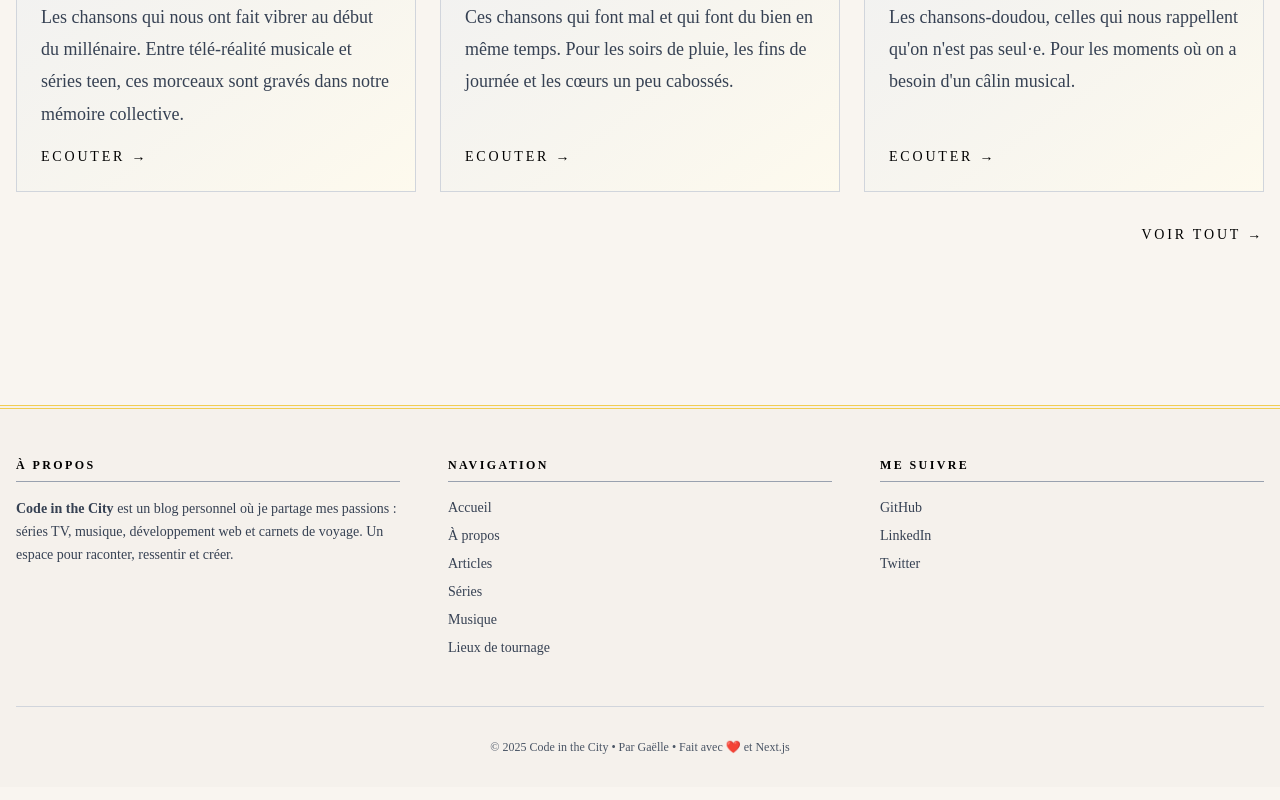
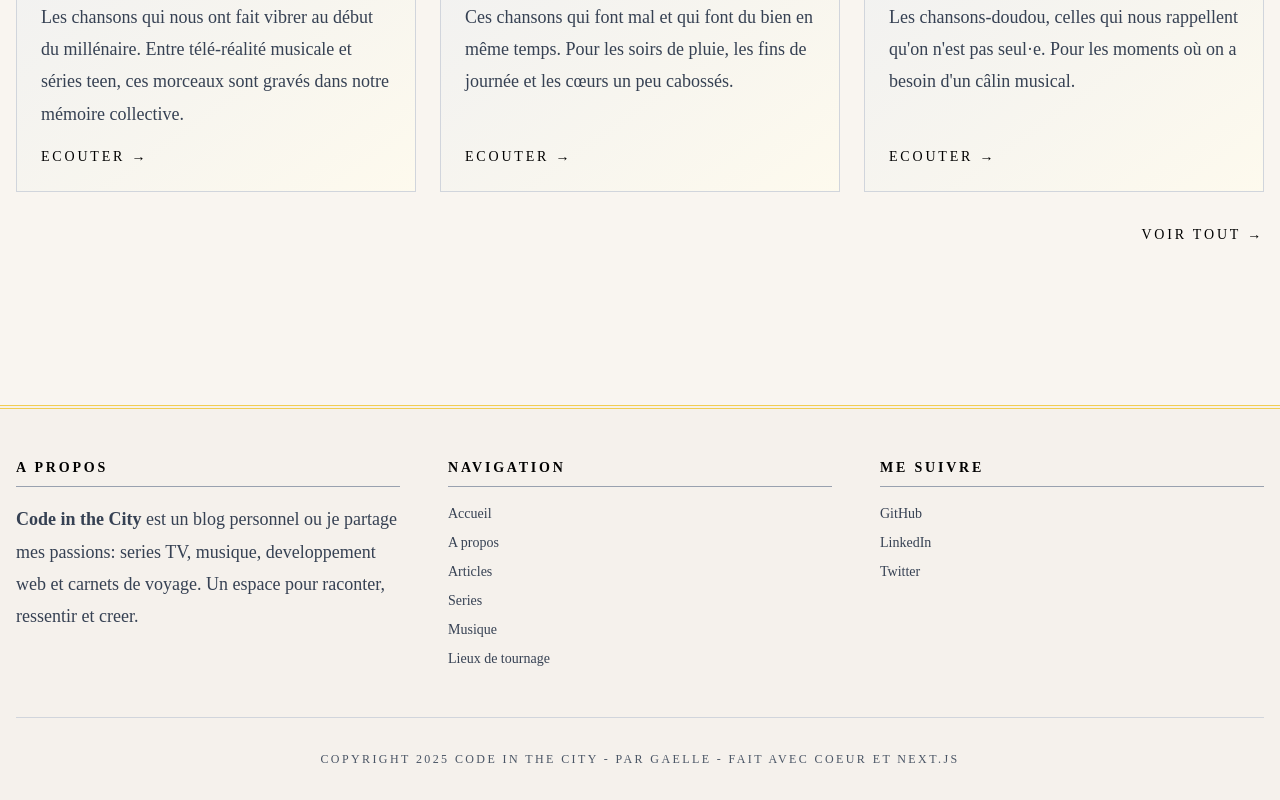
Before and after one commit to GaelleB/code-in-the-city, a Next.js app: page / in a window 1280 px wide. Shown: the part 6052-6852 px from the top of the page. Built offline with nearby package versions, Linux system fonts and the light colour scheme.

Commit message:
Refonte typographique du footer

```diff
--- a/app/components/Footer.tsx
+++ b/app/components/Footer.tsx
@@ -9,51 +9,69 @@ export default function Footer() {
             <div className="max-w-7xl mx-auto px-4">
                 {/* Contenu principal en 3 colonnes */}
                 <div className="grid grid-cols-1 md:grid-cols-3 gap-12 mb-12">
-                    {/* Colonne 1 : À propos */}
+                    {/* Colonne 1 : A propos */}
                     <div>
-                        <h3 className="text-xs uppercase tracking-[0.2em] font-bold mb-4 border-b border-gray-400 pb-2">
-                            À propos
+                        <h3 className="typo-small uppercase tracking-[0.2em] font-bold mb-4 border-b border-gray-400 pb-2">
+                            A propos
                         </h3>
-                        <p className="text-sm leading-relaxed text-gray-700">
-                            <strong>Code in the City</strong> est un blog personnel où je partage mes passions :
-                            séries TV, musique, développement web et carnets de voyage.
-                            Un espace pour raconter, ressentir et créer.
+                        <p className="typo-body text-gray-700">
+                            <strong>Code in the City</strong> est un blog personnel ou je partage mes
+                            passions: series TV, musique, developpement web et carnets de voyage. Un
+                            espace pour raconter, ressentir et creer.
                         </p>
                     </div>
 
                     {/* Colonne 2 : Navigation */}
                     <div>
-                        <h3 className="text-xs uppercase tracking-[0.2em] font-bold mb-4 border-b border-gray-400 pb-2">
+                        <h3 className="typo-small uppercase tracking-[0.2em] font-bold mb-4 border-b border-gray-400 pb-2">
                             Navigation
                         </h3>
-                        <ul className="space-y-2 text-sm">
+                        <ul className="space-y-2 typo-small">
                             <li>
-                                <Link href="/" className="text-gray-700 hover:text-[var(--color-secondary)] transition-colors">
+                                <Link
+                                    href="/"
+                                    className="text-gray-700 hover:text-[var(--color-secondary)] transition-colors"
+                                >
                                     Accueil
                                 </Link>
                             </li>
                             <li>
-                                <Link href="/about" className="text-gray-700 hover:text-[var(--color-secondary)] transition-colors">
-                                    À propos
+                                <Link
+                                    href="/about"
+                                    className="text-gray-700 hover:text-[var(--color-secondary)] transition-colors"
+                                >
+                                    A propos
                                 </Link>
                             </li>
                             <li>
-                                <Link href="/articles" className="text-gray-700 hover:text-[var(--color-secondary)] transition-colors">
+                                <Link
+                                    href="/articles"
+                                    className="text-gray-700 hover:text-[var(--color-secondary)] transition-colors"
+                                >
                                     Articles
                                 </Link>
                             </li>
                             <li>
-                                <Link href="/series" className="text-gray-700 hover:text-[var(--color-secondary)] transition-colors">
-                                    Séries
+                                <Link
+                                    href="/series"
+                                    className="text-gray-700 hover:text-[var(--color-secondary)] transition-colors"
+                                >
+                                    Series
                                 </Link>
                             </li>
                             <li>
-                                <Link href="/music" className="text-gray-700 hover:text-[var(--color-secondary)] transition-colors">
+                                <Link
+                                    href="/music"
+                                    className="text-gray-700 hover:text-[var(--color-secondary)] transition-colors"
+                                >
                                     Musique
                                 </Link>
                             </li>
                             <li>
-                                <Link href="/locations" className="text-gray-700 hover:text-[var(--color-secondary)] transition-colors">
+                                <Link
+                                    href="/locations"
+                                    className="text-gray-700 hover:text-[var(--color-secondary)] transition-colors"
+                                >
                                     Lieux de tournage
                                 </Link>
                             </li>
@@ -62,10 +80,10 @@ export default function Footer() {
 
                     {/* Colonne 3 : Me suivre */}
                     <div>
-                        <h3 className="text-xs uppercase tracking-[0.2em] font-bold mb-4 border-b border-gray-400 pb-2">
+                        <h3 className="typo-small uppercase tracking-[0.2em] font-bold mb-4 border-b border-gray-400 pb-2">
                             Me suivre
                         </h3>
-                        <ul className="space-y-2 text-sm">
+                        <ul className="space-y-2 typo-small">
                             <li>
                                 <a
                                     href="https://github.com"
@@ -100,10 +118,10 @@ export default function Footer() {
                     </div>
                 </div>
 
-                {/* Copyright centré */}
+                {/* Copyright centre */}
                 <div className="border-t border-gray-300 pt-8 text-center">
-                    <p className="text-xs text-gray-600">
-                        © {currentYear} Code in the City • Par Gaëlle • Fait avec ❤️ et Next.js
+                    <p className="typo-tiny text-gray-600 uppercase tracking-[0.2em]">
+                        Copyright {currentYear} Code in the City - Par Gaelle - Fait avec coeur et Next.js
                     </p>
                 </div>
             </div>
```
